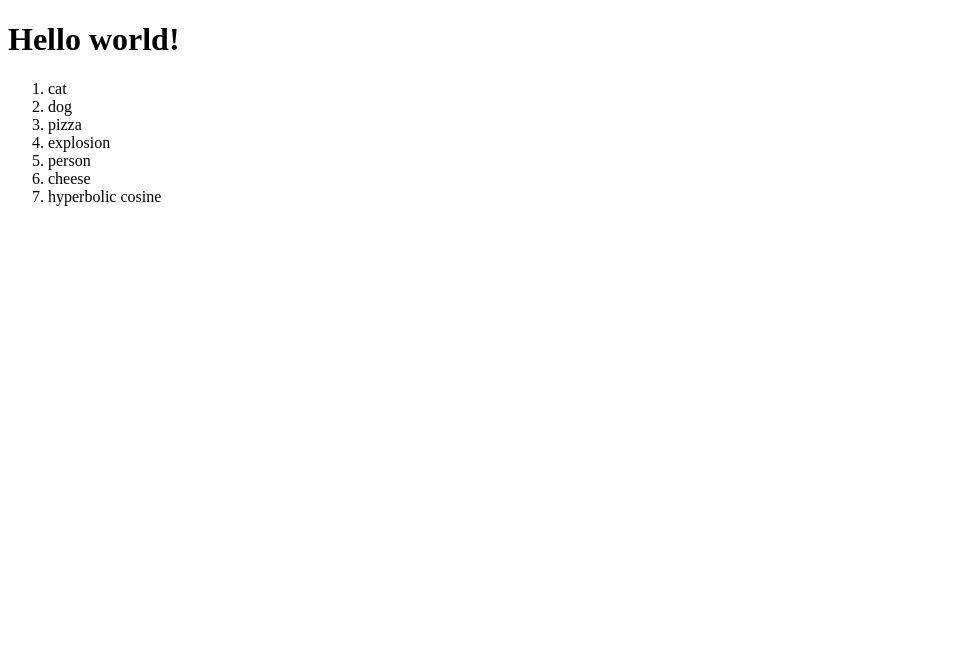
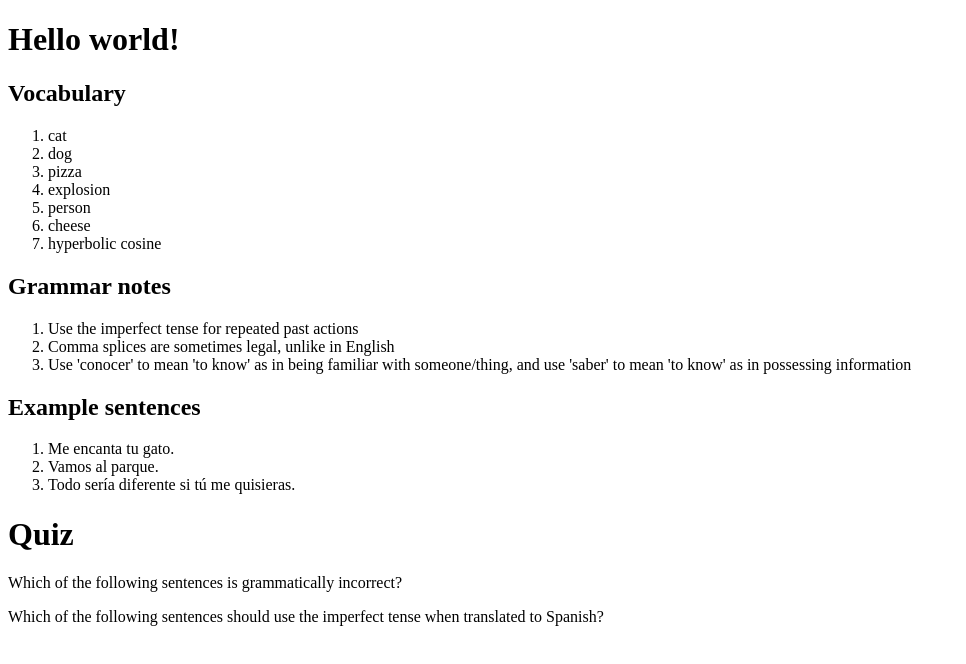
Before and after one commit to raptor1820/News2Lang, a React (Vite) app in the folder frontend/: page / in a window 1280 px wide. Shown: the top 664 px of the page, without its empty margins (0-966 px from the left). Built offline with nearby package versions, Linux system fonts and the light colour scheme.

Commit message:
Create functionality to show a barebones version of all elements (broken; needs package reinstall)

```diff
--- a/frontend/src/App.js
+++ b/frontend/src/App.js
@@ -1,12 +1,65 @@
 import React from 'react';
 import VocabList from './VocabList';
+import NoteList from './NoteList';
+import ExSentenceList from './ExSentenceList';
+import Quiz from './Quiz';
 
+// dummy data for use before we connect to backend
 const vocab = ["cat", "dog", "pizza", "explosion", "person", "cheese", "hyperbolic cosine"];
+const notes = ["Use the imperfect tense for repeated past actions", "Comma splices are sometimes legal, unlike in English", "Use 'conocer' to mean 'to know' as in being familiar with someone/thing, and use 'saber' to mean 'to know' as in possessing information"];
+const exSentences = ["Me encanta tu gato.", "Vamos al parque.", "Todo sería diferente si tú me quisieras."];
+const questions = [
+    {
+        text: "Which of the following sentences is grammatically incorrect?",
+        options: [
+            {
+                text: "Me encantan sus parientes.",
+                correct: false
+            },
+            {
+                text: "Me encanta cuándo me llamas señorita.",
+                correct: false
+            },
+            {
+                text: "Lo encanta el pastel amarillo.",
+                correct: false
+            },
+            {
+                text: "Te encantas el libro.",
+                correct: true
+            }
+        ]
+    },
+    {
+        text: "Which of the following sentences should use the imperfect tense when translated to Spanish?",
+        options: [
+            {
+                text: "I'm doing my homework right now.",
+                correct: false
+            },
+            {
+                text: "Jose called me all of a sudden.",
+                correct: false
+            },
+            {
+                text: "You didn't go to work today.",
+                correct: false
+            },
+            {
+                text: "They ate at a restaurant every week.",
+                correct: true
+            }
+        ]
+    }
+]
 
 // The main component for the app
 export default function App() {
     return ( <div>
         <h1>Hello world!</h1>
         <VocabList list={vocab} />
+        <NoteList list={notes} />
+        <ExSentenceList list={exSentences} />
+        <Quiz questions={questions} />
     </div> );
 }
--- /dev/null
+++ b/frontend/src/ExSentenceList.js
@@ -0,0 +1,11 @@
+import React from 'react';
+
+// the component that displays the example sentences for the current lesson
+export default function ExSentenceList({list}) {
+    return ( <div>
+        <h2>Example sentences</h2>
+        <ol>
+            {list.map((sentence, i) => <li key={i}>{sentence}</li>)}
+        </ol>
+    </div> );
+}
--- /dev/null
+++ b/frontend/src/NoteList.js
@@ -0,0 +1,11 @@
+import React from 'react';
+
+// the component that displays the notes for the current lesson
+export default function NoteList({list}) {
+    return ( <div>
+        <h2>Grammar notes</h2>
+        <ol>
+            {list.map((word, i) => <li key={i}>{word}</li>)}
+        </ol>
+    </div> );
+}
--- /dev/null
+++ b/frontend/src/Quiz.js
@@ -0,0 +1,11 @@
+import React from 'react';
+import QuizQuestion from './QuizQuestion';
+
+// component to house quiz questions
+
+export default function Quiz({questions}) {
+    return ( <div>
+        <h1>Quiz</h1>
+        {questions.map((elem, i) => <QuizQuestion key={i} question={elem} />)}
+    </div> );
+}
--- /dev/null
+++ b/frontend/src/QuizQuestion.js
@@ -0,0 +1,9 @@
+import React from 'react';
+
+// component to display and process the answering of a quiz question
+
+export default function QuizQuestion({question}) {
+    return ( <div>
+        <p>{question.text}</p>
+    </div> );
+}
--- a/frontend/src/VocabList.js
+++ b/frontend/src/VocabList.js
@@ -3,6 +3,7 @@ import React from 'react';
 // the component that displays the vocab for the current lesson
 export default function VocabList({list}) {
     return ( <div>
+        <h2>Vocabulary</h2>
         <ol>
             {list.map((word, i) => <li key={i}>{word}</li>)}
         </ol>
```
Also changed, not shown: 3 other files (tests, documents, lock files or other folders).
